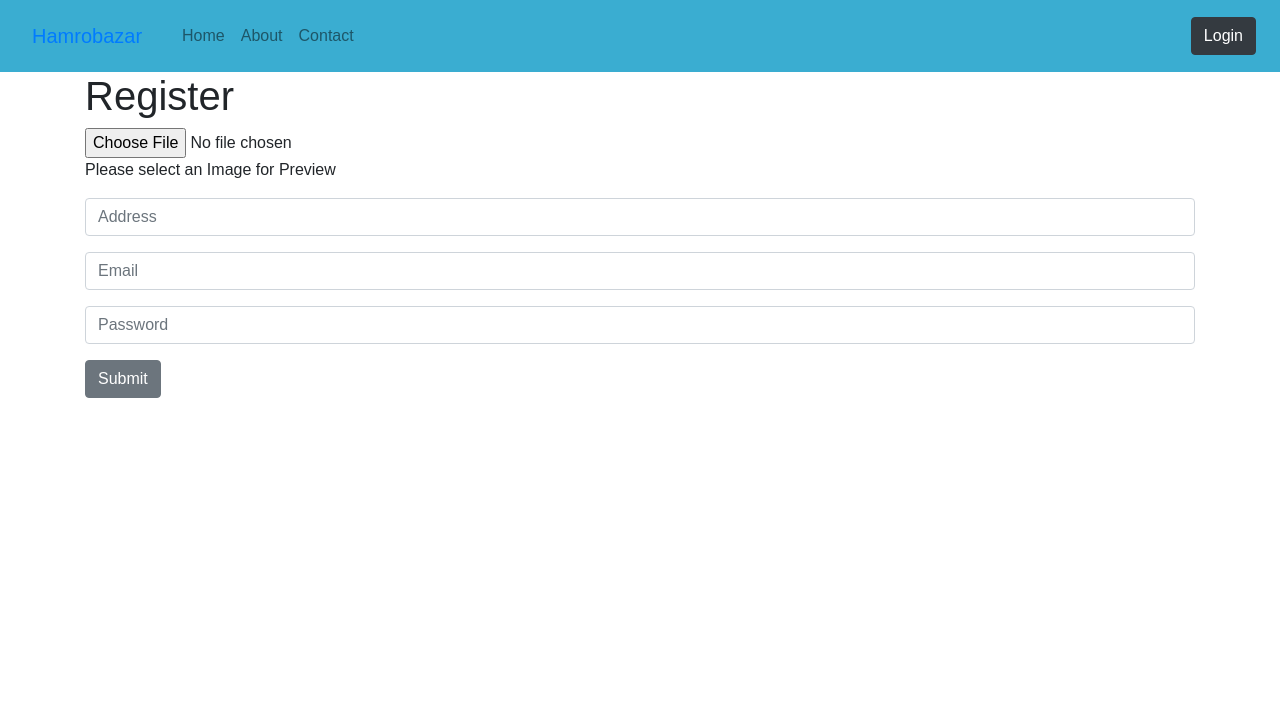
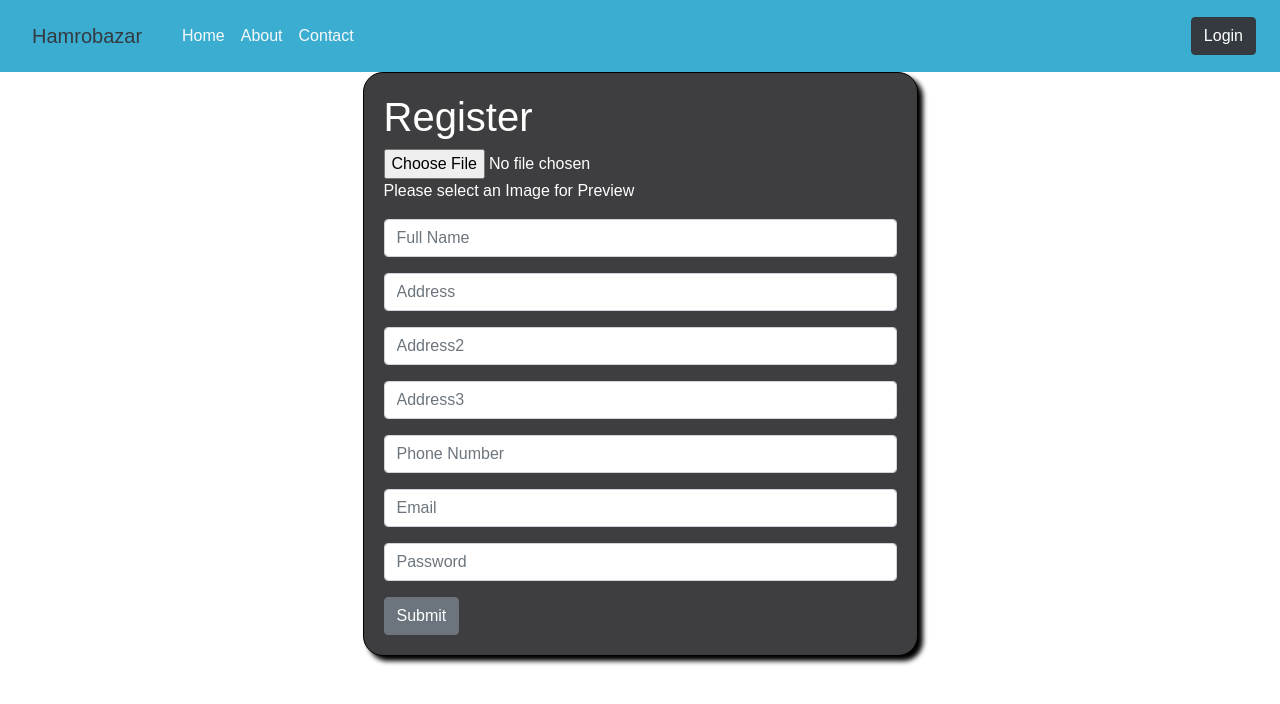
Before and after one commit to pawan779/HamrobazarFrontEnd, a React (Create React App) app in the folder hamrobazar/: page /register in a window 1280 px wide. Shown: the top 704 px of the page. Built offline with nearby package versions, Linux system fonts and the light colour scheme.

Commit message:
login deisgn updated

```diff
--- a/hamrobazar/package.json
+++ b/hamrobazar/package.json
@@ -3,6 +3,7 @@
   "version": "0.1.0",
   "private": true,
   "dependencies": {
+    "@fortawesome/react-fontawesome": "github:fortawesome/react-fontawesome",
     "axios": "^0.19.1",
     "bootstrap": "^4.4.1",
     "react": "^16.12.0",
--- a/hamrobazar/src/App.css
+++ b/hamrobazar/src/App.css
@@ -22,7 +22,22 @@
   background-color: #3AADD1 !important;
 
 }
-
+.login, .register
+{
+  padding: 20px;
+  border: 1px solid #000;
+  background: #3e3d3f;
+  box-shadow: 5px 5px 5px #000;
+  color: #fff;
+  width: 100%;
+  margin: 0px auto;
+  border-radius: 20px;
+}
+.register .register-image
+{
+  width: 200px;
+  height: 200px
+}
 
 @keyframes App-logo-spin {
   from { transform: rotate(0deg); }
--- a/hamrobazar/src/components/Index.js
+++ b/hamrobazar/src/components/Index.js
@@ -1,11 +1,13 @@
 import React, { Component } from 'react'
+
+import { Container } from 'reactstrap'
 
 export default class Index extends Component {
     render() {
         return (
-            <div>
-                <h1>My name is Pawan Dharel</h1>
-            </div>
+          <Container>
+              <h1 className="text-center">Welcome to Hamrobazr </h1>
+          </Container>
         )
     }
 }
--- a/hamrobazar/src/components/Navmenu.js
+++ b/hamrobazar/src/components/Navmenu.js
@@ -1,11 +1,7 @@
 import React, {Component} from 'react'
-
 import {
     Navbar,
     Nav,
-    NavDropdown,
-    FormControl,
-    Form,
     Button
 } from "react-bootstrap";
 import {Link} from 'react-router-dom'
@@ -17,15 +13,15 @@ export default class Navmenu extends Component {
             <div>
                 <Navbar bg="light" id="Navbar" expand="sm">
                     <Navbar.Brand>
-                        <Nav.Link as={Link} to="/">Hamrobazar</Nav.Link>
+                        <Nav.Link as={Link} to="/" className="text-dark">Hamrobazar</Nav.Link>
                     </Navbar.Brand>
                     <Navbar.Toggle aria-controls="basic-navbar-nav"/>
                     <Navbar.Collapse id="basic-navbar-nav">
                         <Nav className="mr-auto">
 
-                            <Nav.Link as={Link} to="/">Home</Nav.Link>
-                            <Nav.Link as={Link} to="#">About</Nav.Link>
-                            <Nav.Link as={Link} to="#">Contact</Nav.Link>
+                            <Nav.Link className="text-light"as={Link} to="/">Home</Nav.Link>
+                            <Nav.Link className="text-light"as={Link} to="#">About</Nav.Link>
+                            <Nav.Link className="text-light"as={Link} to="#">Contact</Nav.Link>
                             {/* <Nav.Link href="#home">Home</Nav.Link>
                             <Nav.Link href="#link">About Us</Nav.Link> */}
                             {/* <NavDropdown title="Dro</Nav.Link>pdown" id="basic-nav-dropdown">
--- a/hamrobazar/src/components/Register.js
+++ b/hamrobazar/src/components/Register.js
@@ -6,7 +6,8 @@ import {
     Button,
     Input,
     FormGroup,
-    Alert
+    Alert,
+    Col
 } from 'reactstrap'
 import Axios from 'axios'
 import {Link, Redirect} from 'react-router-dom'
@@ -18,10 +19,16 @@ class Register extends Component {
         this.state = {
             fullName: '',
             address1: '',
+            address2:'',
+            address3:'',
+            phone:'',
             email: '',
             password: '',
             nameError: '',
             address1Error: '',
+            address2Error: '',
+            address3Error: '',
+            phoneError: '',
             emailError: '',
             passwordError: '',
             selectedFile: '',
@@ -34,12 +41,11 @@ class Register extends Component {
 
     handleFileSelected = event => {
         this.setState({selectedFile: event.target.files[0]})
+        //for image url
         let reader = new FileReader();
 
         reader.onloadend = () => {
-          this.setState({
-            imagePreviewUrl: reader.result
-          });
+            this.setState({imagePreviewUrl: reader.result});
         }
 
         reader.readAsDataURL(event.target.files[0])
@@ -48,8 +54,12 @@ class Register extends Component {
     validate = () => {
         let nameError = "";
         let address1Error = "";
+        let address2Error = "";
+        let address3Error = "";
+        let phoneError = "";
         let emailError = "";
         let passwordError = "";
+
 
         if (!this.state.fullName) {
             nameError = "Full name cannot be empty";
@@ -57,14 +67,23 @@ class Register extends Component {
         if (!this.state.address1) {
             address1Error = "Address 1 cannot be empty"
         }
+        if (!this.state.address2) {
+            address2Error = "Address 2 cannot be empty"
+        }
+        if (!this.state.address3) {
+            address3Error = "Address 3 cannot be empty"
+        }
+        if (this.state.phone.length!=10) {
+            phoneError = "phone number should be of 10 digit"
+        }
         if (!this.state.email.includes("@")) {
             emailError = "invalid email"
         }
         if (this.state.password.length < 6) {
             passwordError = "Password should be greater than 6"
         }
-        if (nameError || address1Error || emailError || passwordError) {
-            this.setState({nameError, address1Error, emailError, passwordError})
+        if (nameError || address1Error || address2Error ||address3Error || phoneError ||emailError || passwordError) {
+            this.setState({nameError, address1Error,address2Error,address3Error,phoneError, emailError, passwordError})
             return false;
         }
         return true;
@@ -78,10 +97,8 @@ class Register extends Component {
             var headers = {
                 'Content-Type': 'application/json'
             }
-            const reader=new FileReader();
-            const url=reader.readAsDataURL(this.state.selectedFile.name);
+            var date=Date();
 
-            const newName = new Date().getTime() + this.state.selectedFile.name
             const fd = new FormData();
             fd.append('imageFile', this.state.selectedFile, this.state.selectedFile.name);
             Axios
@@ -92,6 +109,9 @@ class Register extends Component {
             var data = {
                 fullName: this.state.fullName,
                 address1: this.state.address1,
+                address2:this.state.adress2,
+                address3:this.state.adress3,
+                phone:this.state.phone,
                 email: this.state.email,
                 password: this.state.password,
                 image: 'imageFile-' + this.state.selectedFile.name
@@ -116,29 +136,43 @@ class Register extends Component {
             return (<Redirect to="/login"/>)
         }
 
-        let $imagePreview = (<div className="previewText image-container">Please select an Image for Preview</div>);
+        // for image preview
+        let $imagePreview = (
+            <div className="previewText image-container">Please select an Image for Preview</div>
+        );
         if (this.state.imagePreviewUrl) {
-          $imagePreview = (<div className="image-container" ><img src={this.state.imagePreviewUrl} alt="icon" width="200" /> </div>);
+            $imagePreview = (
+                <div className="image-container text-center"><img src={this.state.imagePreviewUrl} alt="icon" width="200" height="200"/>
+                </div>
+            );
         }
         return (
 
             <Container>
+                <Col md="6" className="register">
                 <h1 className="">Register</h1>
 
                 <Form onSubmit={this.handleSubmit}>
 
-
                     <FormGroup>
 
-                    <div className="App">
-         <input type="file" name="avatar" onChange={this.handleFileSelected} />
-         { $imagePreview }
-      </div>
+                        <div>
+                            <input
+                                type="file"
+                                inputProps={{ accept: 'image/*' }}
+                                name="avatar"
+                                onChange={this.handleFileSelected}
+                                ref={fileInput => this.fileInput = fileInput}/>
 
+                                {$imagePreview}
+                        </div>
 
-                        {/* <Input type="file" className="form-control" onChange={this.handleFileSelected}/>
+                    </FormGroup>
+                    <FormGroup>
+                        {/*
+                        <Input type="file" className="form-control" onChange={this.handleFileSelected}/> */}
+
                         <Input
-                        ref="file"
                             type="text"
                             name="fullName"
                             className="form-control"
@@ -148,7 +182,7 @@ class Register extends Component {
                                 <Alert color="danger" size="sm" className="mt-2">
                                     {this.state.nameError}</Alert>
                             )
-                            : null} */}
+                            : null}
 
                     </FormGroup>
                     <FormGroup>
@@ -167,6 +201,49 @@ class Register extends Component {
                     </FormGroup>
                     <FormGroup>
 
+                        <Input
+                            type="text"
+                            name="address2"
+                            className="form-control "
+                            value={this.state.address2}
+                            onChange={this.handleChange}placeholder="Address2"/> {this.state.address2Error
+                            ? (
+                                <Alert color="danger" size="sm" className="mt-2">
+                                    {this.state.address2Error}</Alert>
+                            )
+                            : null}
+                    </FormGroup>
+
+                    <FormGroup>
+                        <FormGroup>
+
+                            <Input
+                                type="text"
+                                name="address3"
+                                className="form-control "
+                                value={this.state.address3}
+                                onChange={this.handleChange}placeholder="Address3"/> {this.state.address3Error
+                                ? (
+                                    <Alert color="danger" size="sm" className="mt-2">
+                                        {this.state.address3Error}</Alert>
+                                )
+                                : null}
+                        </FormGroup>
+
+                        <FormGroup>
+
+                            <Input
+                                type="text"
+                                name="phone"
+                                className="form-control "
+                                value={this.state.phone}
+                                onChange={this.handleChange}placeholder="Phone Number"/> {this.state.phoneError
+                                ? (
+                                    <Alert color="danger" size="sm" className="mt-2">
+                                        {this.state.phoneError}</Alert>
+                                )
+                                : null}
+                        </FormGroup>
                         <Input
                             type="text"
                             name="email"
@@ -196,6 +273,7 @@ class Register extends Component {
 
                     <Button varient="primary" type="submit">Submit</Button>
                 </Form>
+                </Col>
             </Container>
         )
     }
```
Also changed, not shown: hamrobazar/src/App.js (+5 -2 lines), hamrobazar/src/components/Login.js (+9 -7 lines).
